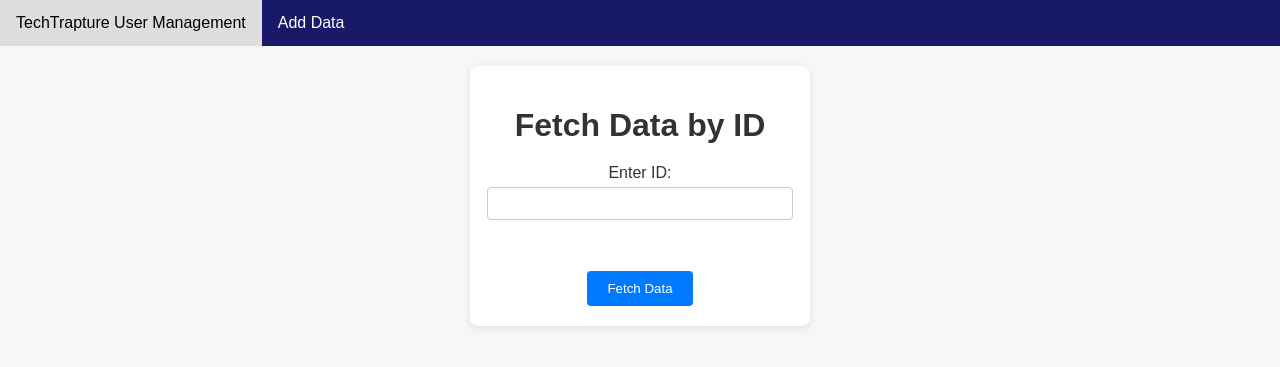
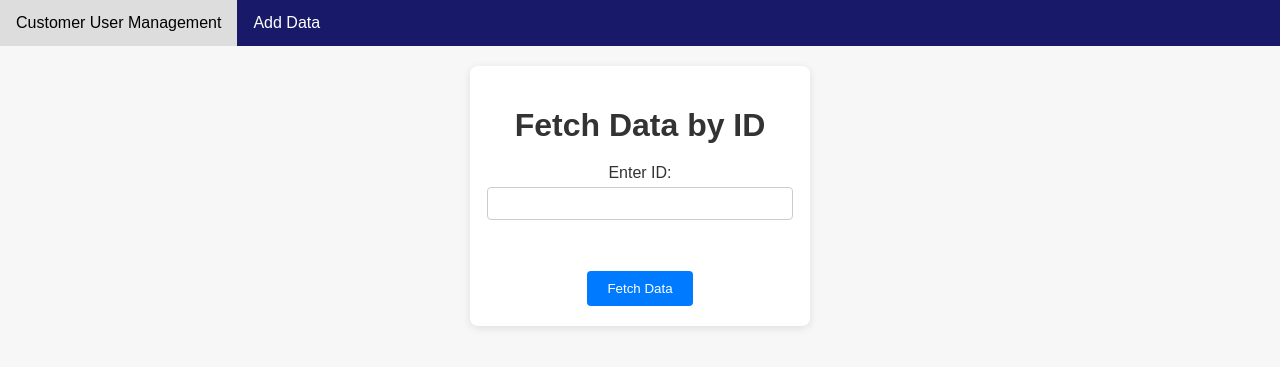
Before and after one commit to Praveenarumugam07/devops-proj, a Flask app: page /get-data in a window 1280 px wide. Shown: the top 367 px of the page. Run offline with Flask 3, Linux system fonts and the light colour scheme.

Commit message:
Update get_data.html

```diff
--- a/templates/get_data.html
+++ b/templates/get_data.html
@@ -77,7 +77,7 @@
 </head>
 <body>
     <div class="navbar">
-        <a href="#home">TechTrapture User Management</a>
+        <a href="#home">Customer User Management</a>
         <a href="/" class="fetch-data-btn">Add Data</a>
     </div>
 
```
